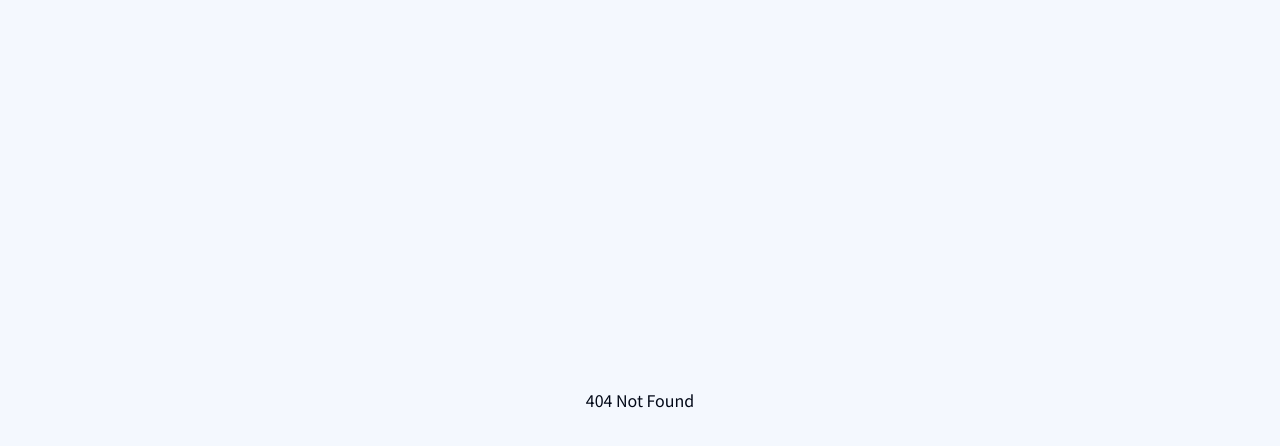
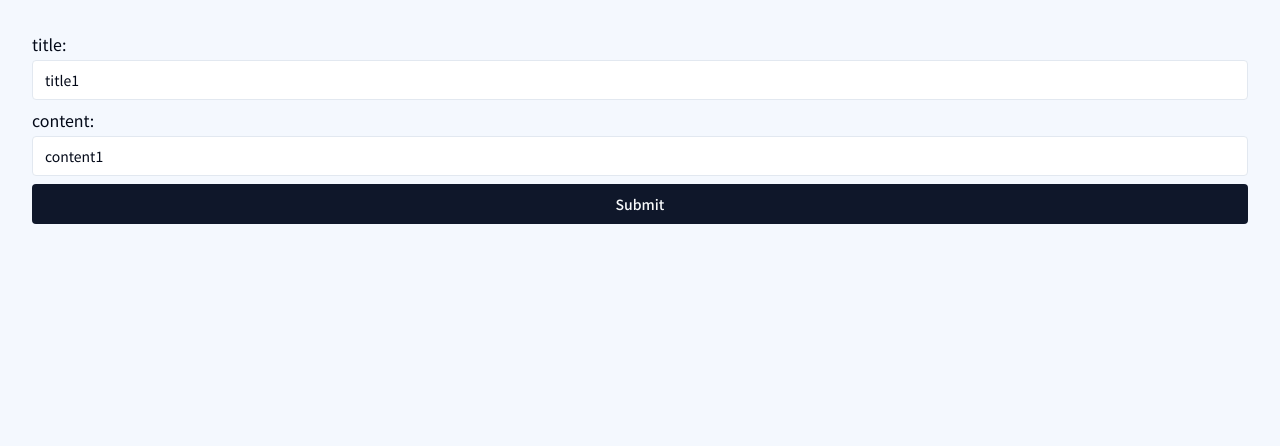
Before and after one commit to rikiTada/medical_statistics_app, a Next.js app: page /admin/article/edit in a window 1280 px wide. Before the commit this address had no page. Shown: the top 446 px of the page. Built offline with nearby package versions, Linux system fonts and the light colour scheme.

Commit message:
add: admin article page

```diff
--- /dev/null
+++ b/src/app/(admin)/admin/article/edit/actions.ts
@@ -0,0 +1,18 @@
+"use server";
+
+import { db } from "@/db";
+import { articles } from "@/db/schema";
+import { redirect } from "next/navigation";
+
+export const createArticle = async (formData: FormData) => {
+  try {
+    const title = formData.get("title") as string;
+    const content = formData.get("content") as string;
+    const data = await db.insert(articles).values({ title, content });
+
+    console.log("Inserted", data);
+    redirect("/admin/article");
+  } catch (error) {
+    console.error(error);
+  }
+};
--- /dev/null
+++ b/src/app/(admin)/admin/article/edit/page.tsx
@@ -0,0 +1,70 @@
+"use server";
+import { Button } from "@/components/ui/button";
+import { Input } from "@/components/ui/input";
+
+import { ArticleInsert } from "@/db/type";
+import { createArticle } from "./actions";
+
+export default async function Page() {
+  const insertData: ArticleInsert = {
+    title: "title1",
+    content: "content1",
+  };
+
+  const renderInput = (
+    key: keyof ArticleInsert,
+    value: ArticleInsert[keyof ArticleInsert]
+  ) => {
+    switch (typeof value) {
+      case "boolean":
+        return (
+          <Input
+            type="checkbox"
+            name={key}
+            id={key}
+            defaultChecked={value}
+            className="rounded"
+          />
+        );
+      case "object":
+        if (value instanceof Date) {
+          return (
+            <Input
+              type="datetime-local"
+              name={key}
+              id={key}
+              defaultValue={value.toISOString().slice(0, 16)}
+              className="w-full rounded"
+            />
+          );
+        }
+        return null;
+      default:
+        return (
+          <Input
+            type="text"
+            name={key}
+            id={key}
+            defaultValue={value || ""}
+            className="w-full rounded"
+          />
+        );
+    }
+  };
+
+  return (
+    <form action={createArticle} className="grid gap-2 m-8">
+      {(Object.keys(insertData) as Array<keyof ArticleInsert>).map((key) => (
+        <div key={key}>
+          <label htmlFor={key} className="block mb-1">
+            {key}:
+          </label>
+          {renderInput(key, insertData[key])}
+        </div>
+      ))}
+      <Button type="submit" className="rounded">
+        Submit
+      </Button>
+    </form>
+  );
+}
--- /dev/null
+++ b/src/app/(admin)/admin/article/page.tsx
@@ -0,0 +1,24 @@
+import { db } from "@/db";
+import { articles } from "@/db/schema";
+import { format } from "date-fns";
+import Link from "next/link";
+
+export default async function Page() {
+  const data = await db.select().from(articles);
+
+  console.log(data);
+
+  return (
+    <>
+      <Link href="/admin/article/edit">記事編集</Link>
+
+      {data.map((d) => (
+        <div key={d.id}>
+          <h1 className="max-w-40 truncate">{d.id}</h1>
+          <h2>{d.title}</h2>
+          <p>{format(d.createdAt, "yyyy-MM-dd HH:mm:ss")}</p>
+        </div>
+      ))}
+    </>
+  );
+}
--- a/src/app/(public)/articles/page.tsx
+++ b/src/app/(public)/articles/page.tsx
@@ -13,7 +13,7 @@ export default async function Page() {
         {data.map((d) => (
           <div key={d.id}>
             <h2>{d.title}</h2>
-            <p>{d.content_url}</p>
+            <p>{d.contentUrl}</p>
           </div>
         ))}
       </div>
```
